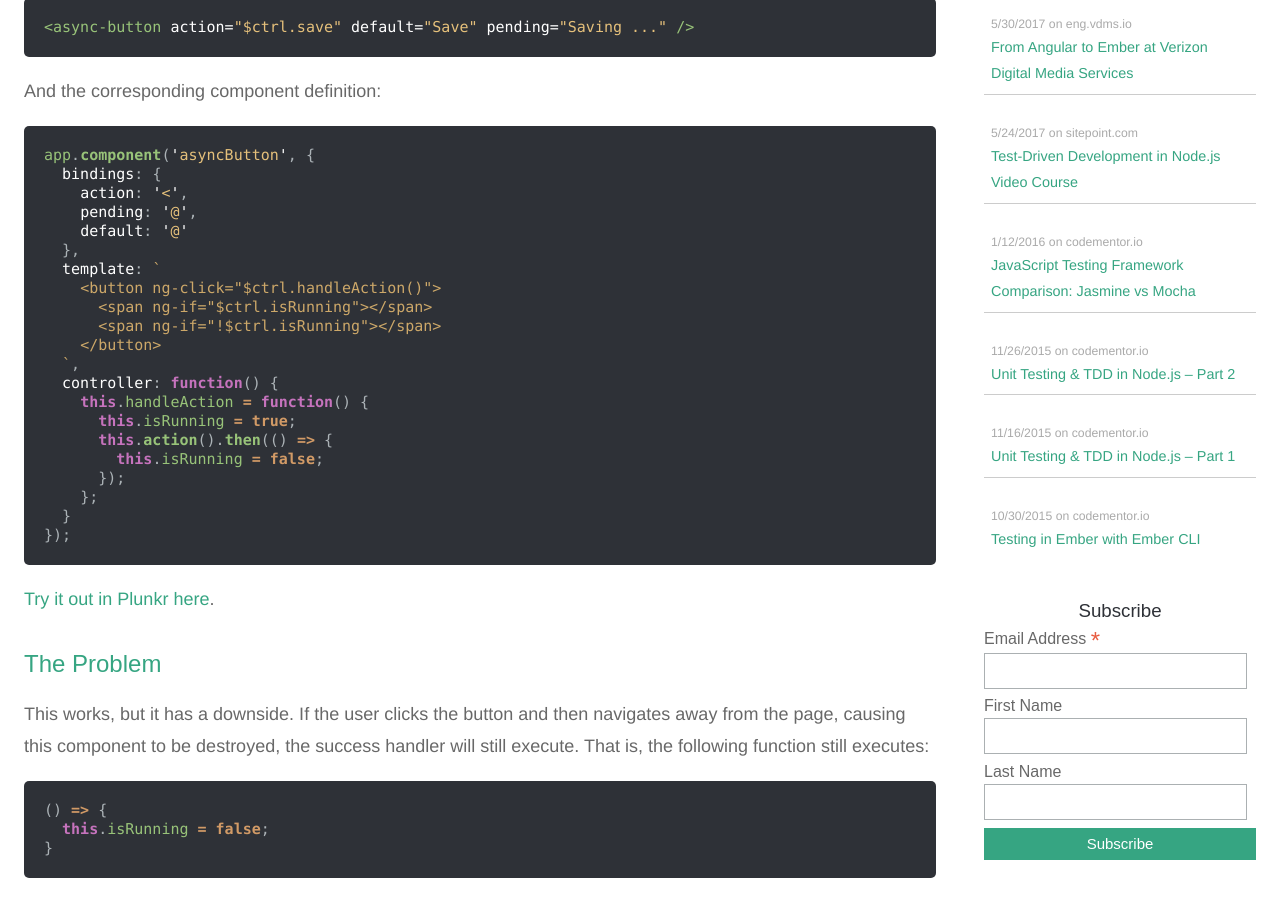
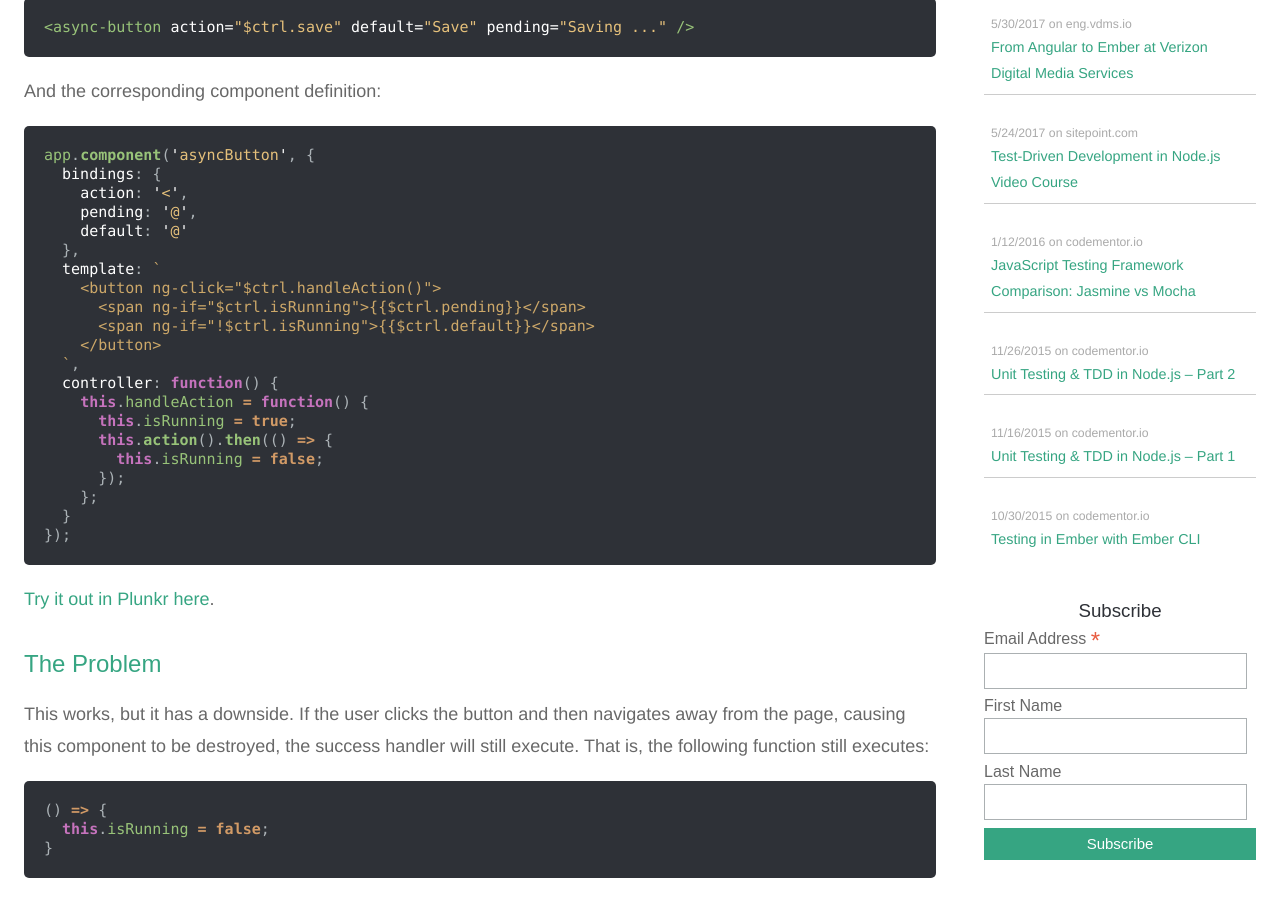
Before and after one commit to iamdtang/skaterdav85.github.io, a Jekyll site: the page built from _posts/2017-02-18-managing-concurrency-in-angular-components-with-es6-generators.md, in a window 1280 px wide and 900 px high, scrolled down 479 px. Built offline with Jekyll 4.4.1, drawn with Linux system fonts in a browser that asks for light colours; nearby versions of some CDN libraries; comment, search, counter and statistics services are not loaded; some of the changed text lies outside the part shown.

Commit message:
fix warnings because of conflicting {{ }}

```diff
--- a/_posts/2017-02-18-managing-concurrency-in-angular-components-with-es6-generators.md
+++ b/_posts/2017-02-18-managing-concurrency-in-angular-components-with-es6-generators.md
@@ -24,10 +24,10 @@ app.component('asyncButton', {
     default: '@'
   },
   template: `
-    <button ng-click="$ctrl.handleAction()">
+    {% raw %}<button ng-click="$ctrl.handleAction()">
       <span ng-if="$ctrl.isRunning">{{$ctrl.pending}}</span>
       <span ng-if="!$ctrl.isRunning">{{$ctrl.default}}</span>
-    </button>
+    </button>{% endraw %}
   `,
   controller: function() {
     this.handleAction = function() {
@@ -87,10 +87,10 @@ app.component('asyncButton', {
     default: '@'
   },
   template: `
-    <button ng-click="$ctrl.handleAction()">
+    {% raw %}<button ng-click="$ctrl.handleAction()">
       <span ng-if="$ctrl.isRunning">{{$ctrl.pending}}</span>
       <span ng-if="!$ctrl.isRunning">{{$ctrl.default}}</span>
-    </button>
+    </button>{% endraw %}
   `,
   controller: class AsyncButtonController extends ConcurrentController {
     constructor() {
```
Also changed, not shown: _posts/2016-08-03-refactoring-to-page-objects-with-ember-cli-page-object.md (+2 -2 lines), _posts/2017-10-29-testing-with-relative-dates-and-timezones-in-ember.md (+2 -2 lines), _posts/2018-02-25-react-patterns-in-ember-render-props.md (+2 -4 lines).
